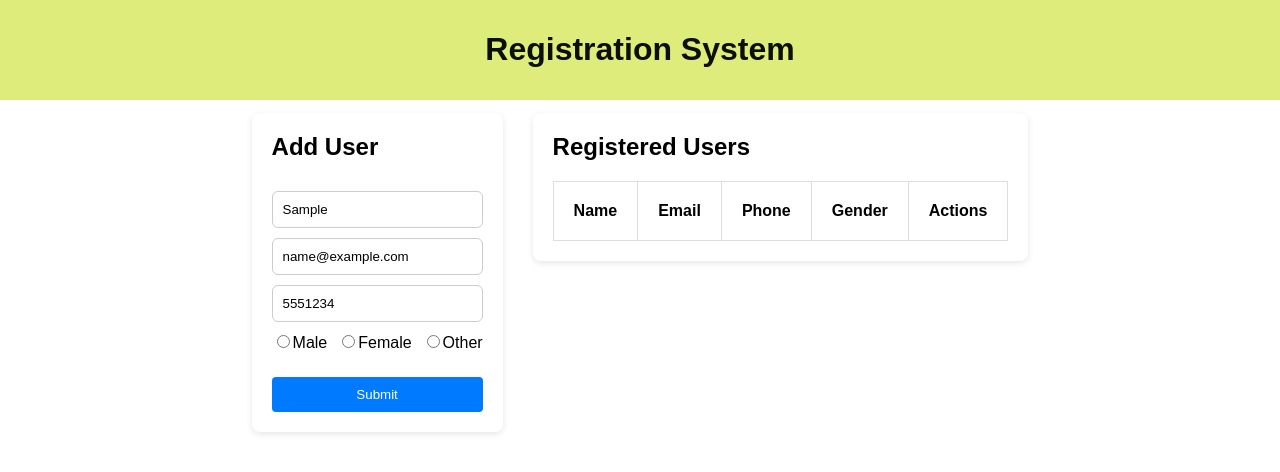
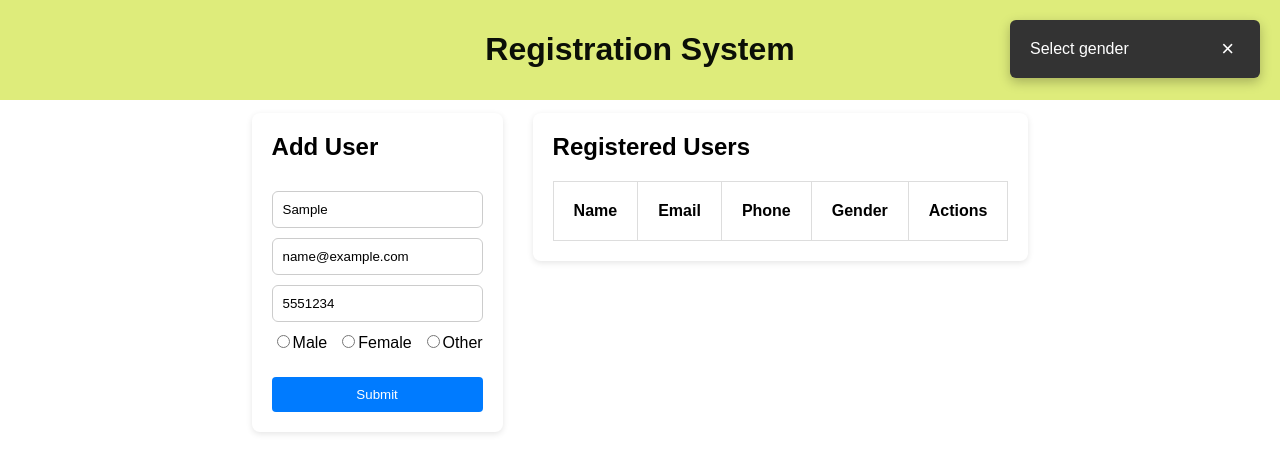
Before and after one commit to Sindhumind/react-assign, a React (Vite) app in the folder my-app/: page / in a window 1280 px wide. Both pictures are taken after typing "Sample", "name@example.com", "5551234" into the empty fields and a click on the button "Submit". Shown: the top 472 px of the page. Built offline with nearby package versions, Linux system fonts and the light colour scheme.

Commit message:
Worked on th4e feedback point like memo callback functions etc

```diff
--- a/my-app/src/App.tsx
+++ b/my-app/src/App.tsx
@@ -1,51 +1,45 @@
-import { useEffect, useState } from "react";
+import { useCallback, useState } from "react";
 import Header from "./components/header";
 import UserForm from "./components/userForm";
 import UserTable from "./components/userTable";
+import ConfirmModal from "./components/ConfirmModal";
+import { useUsers } from "./hooks/useUsers";
 import type { User } from "./types";
 
 export default function App() {
-  const [users, setUsers] = useState<User[]>(() => {
-    const savedUsers = localStorage.getItem("users");
-
-    return savedUsers ? JSON.parse(savedUsers) : [];
-  });
-
-  useEffect(() => {
-    localStorage.setItem("users", JSON.stringify(users));
-  }, [users]);
+  const { users, addUser, updateUser, deleteUser } = useUsers();
 
   const [userToEdit, setUserToEdit] = useState<User | null>(null);
+  const [userToDelete, setUserToDelete] = useState<number | null>(null);
 
-  const deleteUser = (id: number) => {
-    const confirmed = window.confirm(
-      "Are you sure you want to delete this user?",
-    );
+  const editUser = useCallback((user: User) => {
+    setUserToEdit(user);
+  }, []);
 
-    if (!confirmed) {
+  const handleUpdateUser = useCallback(
+    (updatedUser: User) => {
+      updateUser(updatedUser);
+      setUserToEdit(null);
+    },
+    [updateUser],
+  );
+
+  const handleDeleteUser = useCallback((id: number) => {
+    setUserToDelete(id);
+  }, []);
+
+  const confirmDelete = useCallback(() => {
+    if (userToDelete === null) {
       return;
     }
 
-    setUsers((prevUsers) => prevUsers.filter((user) => user.id !== id));
-  };
+    deleteUser(userToDelete);
+    setUserToDelete(null);
+  }, [userToDelete, deleteUser]);
 
-  function addUser(user: User) {
-    setUsers((prevUsers) => [...prevUsers, user]);
-  }
-
-  function editUser(user: User) {
-    setUserToEdit(user);
-  }
-
-  function updateUser(updatedUser: User) {
-    setUsers((prevUsers) =>
-      prevUsers.map((user) =>
-        user.id === updatedUser.id ? updatedUser : user,
-      ),
-    );
-
-    setUserToEdit(null);
-  }
+  const cancelDelete = useCallback(() => {
+    setUserToDelete(null);
+  }, []);
 
   return (
     <>
@@ -56,17 +50,21 @@ export default function App() {
           key={userToEdit?.id ?? "new"}
           users={users}
           onAddUser={addUser}
-          onEditUser={updateUser}
+          onEditUser={handleUpdateUser}
           userToEdit={userToEdit}
         />
 
         <UserTable
           users={users}
-          onDeleteUser={deleteUser}
+          onDeleteUser={handleDeleteUser}
           onEditUser={editUser}
           userToEdit={userToEdit}
         />
       </div>
+
+      {userToDelete !== null && (
+        <ConfirmModal onConfirm={confirmDelete} onCancel={cancelDelete} />
+      )}
     </>
   );
 }
--- /dev/null
+++ b/my-app/src/components/ConfirmModal.tsx
@@ -0,0 +1,29 @@
+type ConfirmModalProps = {
+  onConfirm: () => void;
+  onCancel: () => void;
+};
+
+export default function ConfirmModal({
+  onConfirm,
+  onCancel,
+}: ConfirmModalProps) {
+  return (
+    <div className="modal-overlay">
+      <div className="confirm-modal">
+        <h2>Confirm Delete</h2>
+
+        <p>Are you sure you want to delete this user?</p>
+
+        <div className="modal-actions">
+          <button className="btn" onClick={onCancel}>
+            No
+          </button>
+
+          <button className="btn btn-delete" onClick={onConfirm}>
+            Yes
+          </button>
+        </div>
+      </div>
+    </div>
+  );
+}
--- /dev/null
+++ b/my-app/src/components/toast.tsx
@@ -0,0 +1,14 @@
+type ToastProps = {
+  message: string;
+  onClose: () => void;
+};
+
+export default function Toast({ message, onClose }: ToastProps) {
+  return (
+    <div className="toast">
+      <span>{message}</span>
+
+      <button onClick={onClose}>×</button>
+    </div>
+  );
+}
--- a/my-app/src/components/userForm.tsx
+++ b/my-app/src/components/userForm.tsx
@@ -1,4 +1,5 @@
 import { useState } from "react";
+import Toast from "./Toast";
 import type { User } from "../types";
 import { validateEmail, isDuplicate } from "../utils/logic";
 
@@ -15,6 +16,8 @@ export default function UserForm({
   onEditUser,
   userToEdit,
 }: UserFormProps) {
+  const [toast, setToast] = useState("");
+
   const [name, setName] = useState(userToEdit?.name ?? "");
   const [email, setEmail] = useState(userToEdit?.email ?? "");
   const [phone, setPhone] = useState(userToEdit?.phone ?? "");
@@ -24,22 +27,22 @@ export default function UserForm({
     e.preventDefault();
 
     if (!name || !email || !phone) {
-      alert("Fill all fields");
+      setToast("Fill all fields");
       return;
     }
 
     if (!gender) {
-      alert("Select gender");
+      setToast("Select gender");
       return;
     }
 
     if (!validateEmail(email)) {
-      alert("Invalid email");
+      setToast("Invalid email");
       return;
     }
 
     if (isDuplicate(users, email, userToEdit ? userToEdit.id : null)) {
-      alert("Duplicate email");
+      setToast("Duplicate email");
       return;
     }
 
@@ -65,6 +68,8 @@ export default function UserForm({
 
   return (
     <div className="card">
+      {toast && <Toast message={toast} onClose={() => setToast("")} />}
+
       <form onSubmit={handleSubmit}>
         <h2>{userToEdit ? "Edit User" : "Add User"}</h2>
 
--- a/my-app/src/components/userTable.tsx
+++ b/my-app/src/components/userTable.tsx
@@ -1,3 +1,4 @@
+import { memo } from "react";
 import type { User } from "../types";
 
 type UserTableProps = {
@@ -7,7 +8,7 @@ type UserTableProps = {
   userToEdit: User | null;
 };
 
-export default function UserTable({
+function UserTable({
   users,
   onDeleteUser,
   onEditUser,
@@ -44,6 +45,7 @@ export default function UserTable({
                   <button className="btn" onClick={() => onEditUser(user)}>
                     Edit
                   </button>
+
                   <button
                     className="btn btn-delete"
                     onClick={() => onDeleteUser(user.id)}
@@ -59,3 +61,5 @@ export default function UserTable({
     </div>
   );
 }
+
+export default memo(UserTable);
--- /dev/null
+++ b/my-app/src/hooks/useUsers.tsx
@@ -0,0 +1,37 @@
+import { useCallback, useEffect, useState } from "react";
+import type { User } from "../types";
+
+export function useUsers() {
+  const [users, setUsers] = useState<User[]>(() => {
+    const savedUsers = localStorage.getItem("users");
+
+    return savedUsers ? JSON.parse(savedUsers) : [];
+  });
+
+  useEffect(() => {
+    localStorage.setItem("users", JSON.stringify(users));
+  }, [users]);
+
+  const addUser = useCallback((user: User) => {
+    setUsers((prevUsers) => [...prevUsers, user]);
+  }, []);
+
+  const updateUser = useCallback((updatedUser: User) => {
+    setUsers((prevUsers) =>
+      prevUsers.map((user) =>
+        user.id === updatedUser.id ? updatedUser : user,
+      ),
+    );
+  }, []);
+
+  const deleteUser = useCallback((id: number) => {
+    setUsers((prevUsers) => prevUsers.filter((user) => user.id !== id));
+  }, []);
+
+  return {
+    users,
+    addUser,
+    updateUser,
+    deleteUser,
+  };
+}
--- a/my-app/src/style.css
+++ b/my-app/src/style.css
@@ -64,6 +64,75 @@ body {
   padding: var(--space-md);
 
   text-align: center;
+}
+
+.toast {
+  position: fixed;
+  top: 20px;
+  right: 20px;
+
+  min-width: 250px;
+  padding: 15px 20px;
+
+  background-color: #333;
+  color: white;
+
+  border-radius: 6px;
+
+  display: flex;
+  align-items: center;
+  justify-content: space-between;
+
+  box-shadow: 0 4px 12px rgba(0, 0, 0, 0.25);
+
+  z-index: 9999;
+}
+
+.toast button {
+  margin-left: 20px;
+  background: none;
+  border: none;
+  color: white;
+  font-size: 22px;
+  cursor: pointer;
+}
+.modal-overlay {
+  position: fixed;
+  inset: 0;
+
+  background: rgba(0, 0, 0, 0.5);
+
+  display: flex;
+  justify-content: center;
+  align-items: center;
+
+  z-index: 1000;
+}
+
+.confirm-modal {
+  width: 350px;
+  padding: 25px;
+
+  background: white;
+  border-radius: 10px;
+
+  box-shadow: 0 5px 20px rgba(0, 0, 0, 0.3);
+
+  text-align: center;
+}
+
+.confirm-modal h2 {
+  margin-top: 0;
+}
+
+.confirm-modal p {
+  margin: 20px 0;
+}
+
+.modal-actions {
+  display: flex;
+  justify-content: center;
+  gap: 10px;
 }
 
 /* MAIN LAYOUT */
```
